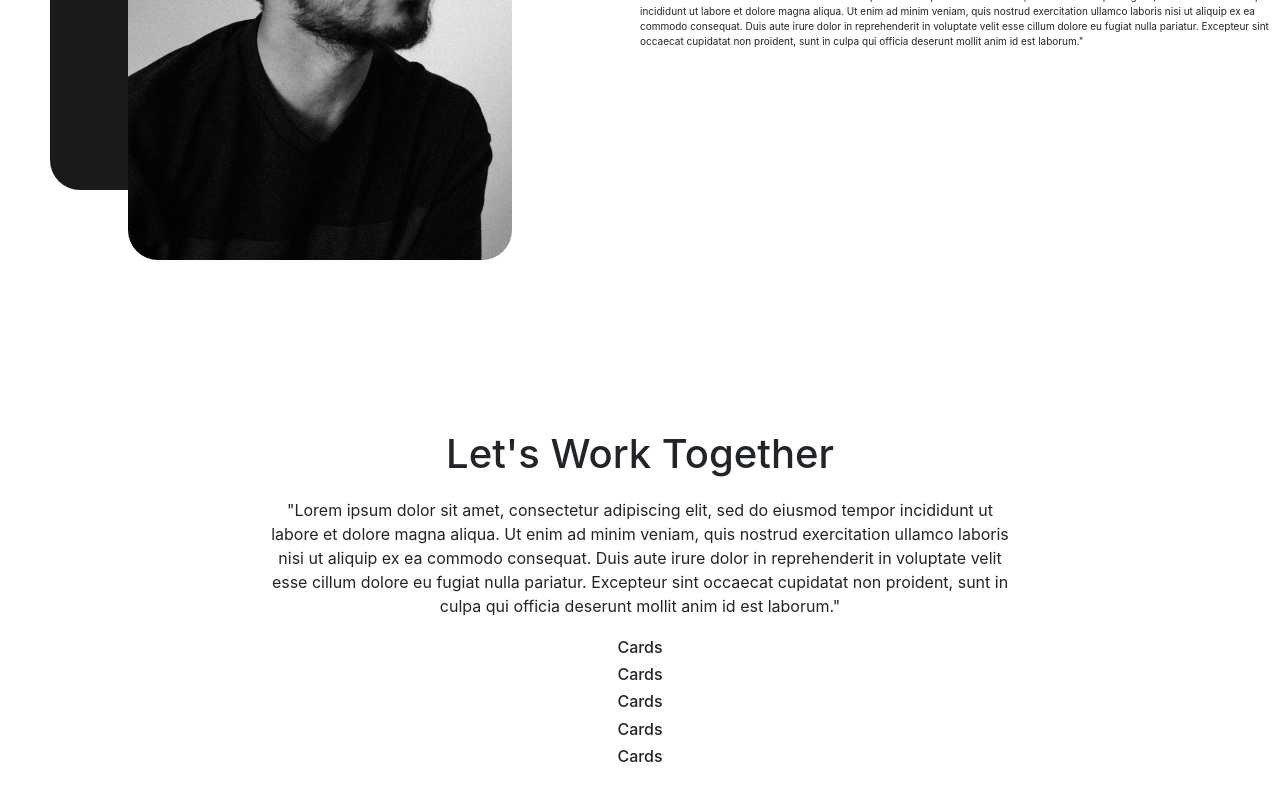
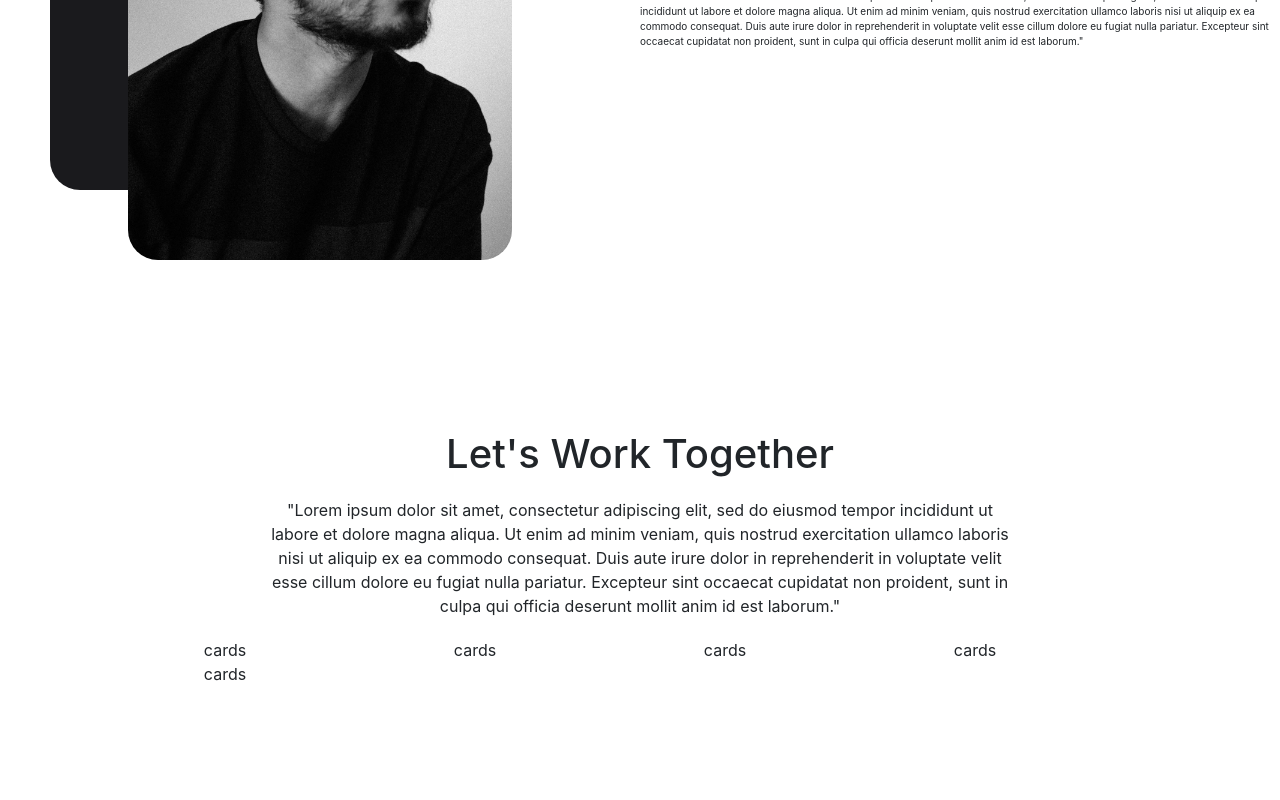
Before and after one commit to miguelxosorio/hello-there, a React (Create React App) app: page / in a window 1280 px wide. Shown: the part 1220-2020 px from the top of the page. After the commit the page ends 1956 px from the top, so only its background shows below. Built offline with nearby package versions, Linux system fonts and the light colour scheme.

Commit message:
testing card display spacing in portfolio comp

```diff
--- a/src/components/Portfolio/portfolio.css
+++ b/src/components/Portfolio/portfolio.css
@@ -30,3 +30,8 @@
 .p-description {
     margin: 20px 0px;
 }
+
+.p-list {
+    display: flex;
+    flex-wrap: wrap;
+}
--- a/src/components/Projects/index.js
+++ b/src/components/Projects/index.js
@@ -2,8 +2,8 @@ import './projects.css'
 
 function Projects() {
     return(
-        <div>
-            <h6>Cards</h6>
+        <div className="projects">
+            cards
         </div>
     )
 }
--- a/src/components/Projects/projects.css
+++ b/src/components/Projects/projects.css
@@ -0,0 +1,15 @@
+:root {
+    --gold: #CDA43F;
+    --daisy: #E9E7DA;
+    --stem: #636B46;
+    --greenery: #373F27;
+    --charcoal: #1F2833;
+    --navy: #313456;
+    --subtle-gold: #B8a26C;
+    --forest: #6E7E75;
+    --black: #1A1A1D;
+}
+
+.projects {
+    width: 250px;
+}
```
